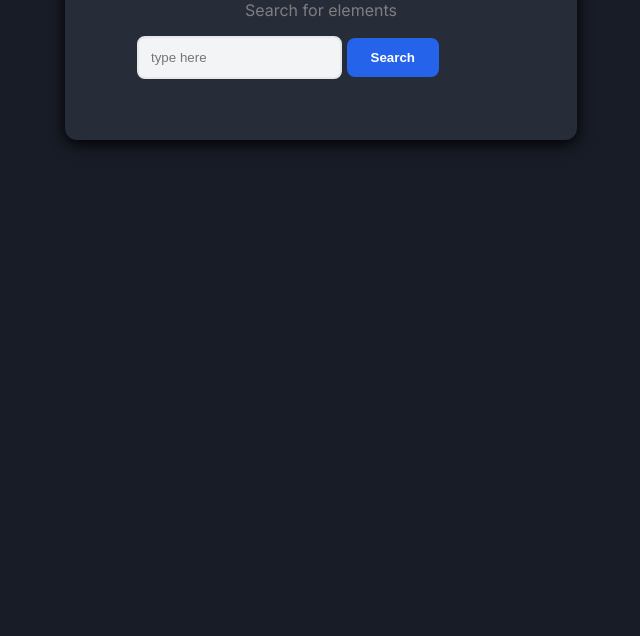
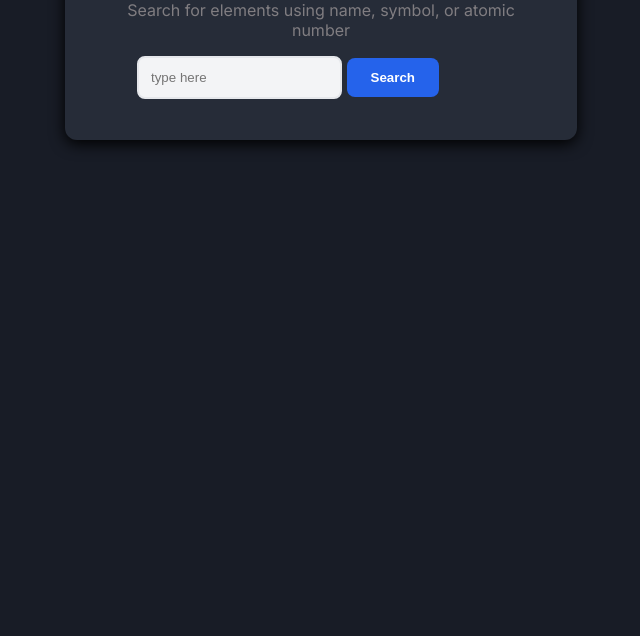
Before and after one commit to nahug67/element-find, a plain HTML site: page index.html in a window 1280 px wide. Shown: the part 164-800 px from the top of the page, without its empty margins (319-959 px from the left). Drawn offline with Linux system fonts and the light colour scheme.

Commit message:
Update index.html

```diff
--- a/index.html
+++ b/index.html
@@ -3,7 +3,7 @@
 <head>
 <meta charset="UTF-8">
 <meta name="viewport" content="width=device-width, initial-scale=1.0">
-<title>Periodic Table Lookup</title>
+<title>Element Finder</title>
 
 
 
@@ -17,7 +17,7 @@
 
 <div class="container">
     <h1>Element finder</h1>
-    <p>Search for elements </p>
+    <p>Search for elements using name, symbol, or atomic number </p>
 
     <div>
         <input type="text" id="search-input" placeholder="type here">
```
